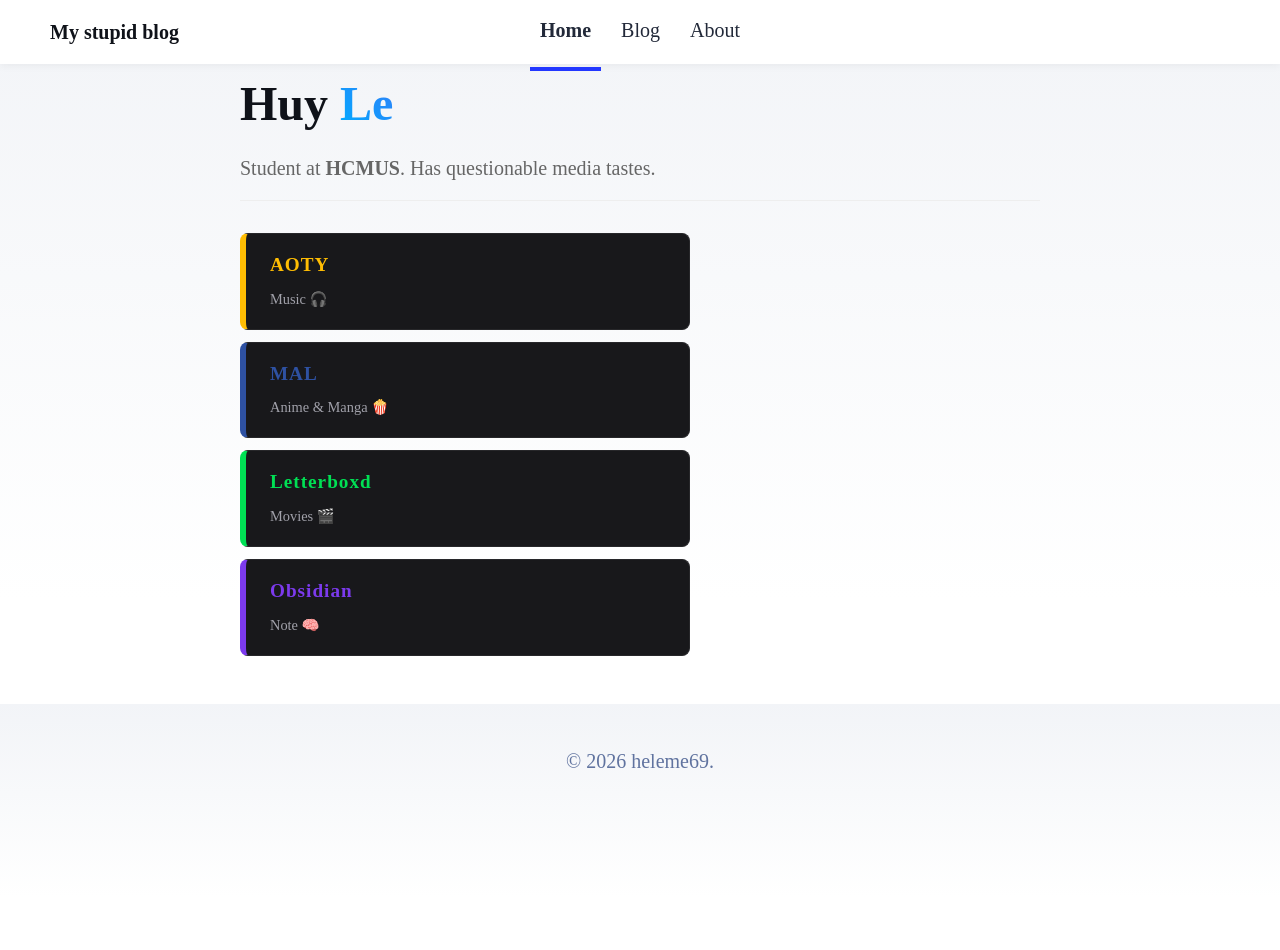
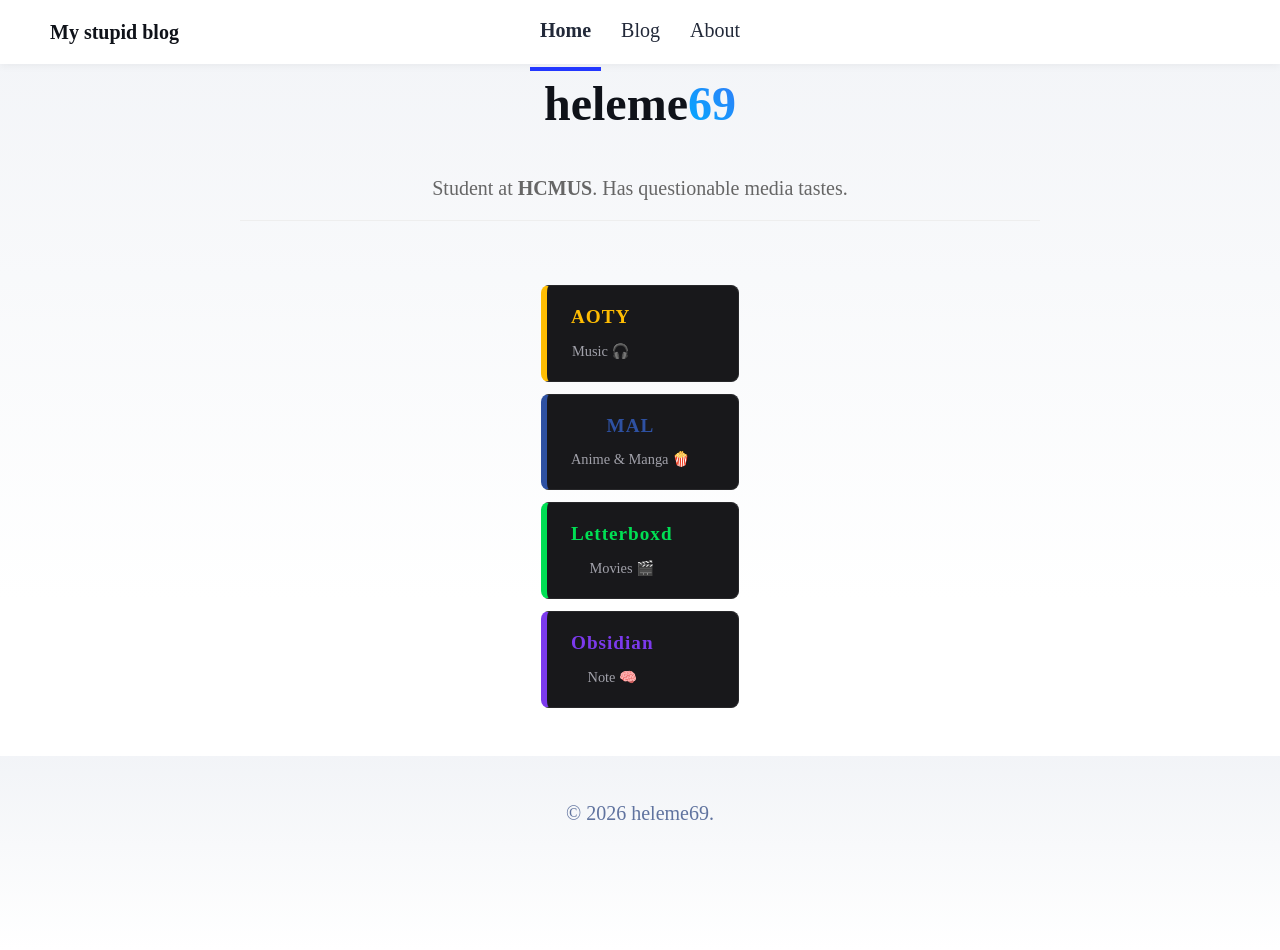
Before and after one commit to heleme69/MyBio, an Astro site: page / in a window 1280 px wide. Before the commit the page ends 898 px from the top, so only its background shows below. Built offline with nearby package versions, Linux system fonts and the light colour scheme; Astro itself is replaced by a stand-in of ours.

Commit message:
Update index.astro

```diff
--- a/src/pages/index.astro
+++ b/src/pages/index.astro
@@ -15,7 +15,7 @@
 	<body>
 		<Header />
 		<main>
-			<h1>Huy <span class="text-gradient">Le</span></h1>
+			<h1>heleme<span class="text-gradient">69</span></h1>
 			<p class="subtitle">
 				Student at <strong>HCMUS</strong>.
 				Has questionable media tastes.
@@ -34,8 +34,12 @@
 		padding: 1rem;
 		width: 800px;
 		max-width: calc(100% - 2rem);
-		color: #333; /* Making it dark text for now to match the default white theme */
+		color: #333;
 		line-height: 1.6;
+		display: flex;
+		flex-direction: column;
+		align-items: center;
+		text-align: center;
 	}
 	h1 {
 		font-size: 3rem;
@@ -55,5 +59,6 @@
 		border-bottom: 1px solid #eee;
 		padding-bottom: 1rem;
 		color: #666;
+		width: 100%;
 	}
 </style>
```
